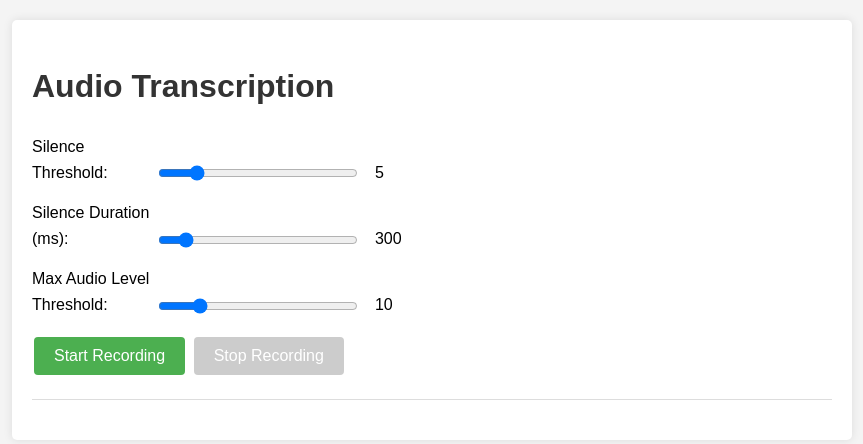
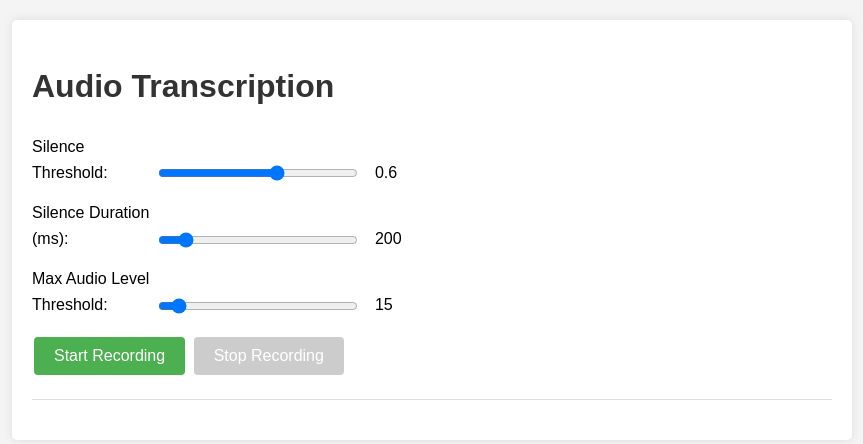
Before and after one commit to jayrinaldime/open-subtitles, a FastAPI app: page / in a window 1280 px wide. Shown: the top 444 px of the page, without its empty margins (208-1071 px from the left). Run offline with FastAPI, Linux system fonts and the light colour scheme.

Commit message:
add update settings ui values

```diff
--- a/templates/index.html
+++ b/templates/index.html
@@ -11,18 +11,18 @@
          <h1>Audio Transcription</h1>
          <div class="control-group">
              <label for="silenceThreshold">Silence Threshold:</label>
-             <input type="range" id="silenceThreshold" min="0" max="30" step="1" value="5">
-             <span id="silenceThresholdValue">5</span>
+             <input type="range" id="silenceThreshold" min="0" max="1" step="0.05" value="0.6">
+             <span id="silenceThresholdValue">0.6</span>
          </div>
          <div class="control-group">
              <label for="silenceDuration">Silence Duration (ms):</label>
              <input type="range" id="silenceDuration" min="100" max="2000" step="100" value="300">
-             <span id="silenceDurationValue">300</span>
+             <span id="silenceDurationValue">200</span>
          </div>
          <div class="control-group">
              <label for="maxAudioLevelThreshold">Max Audio Level Threshold:</label>
-             <input type="range" id="maxAudioLevelThreshold" min="1" max="50" step="1" value="10">
-             <span id="maxAudioLevelThresholdValue">10</span>
+             <input type="range" id="maxAudioLevelThreshold" min="1" max="128" step="1" value="10">
+             <span id="maxAudioLevelThresholdValue">15</span>
          </div>
          <button id="startRecording">Start Recording</button>
          <button id="stopRecording" disabled>Stop Recording</button>
```
